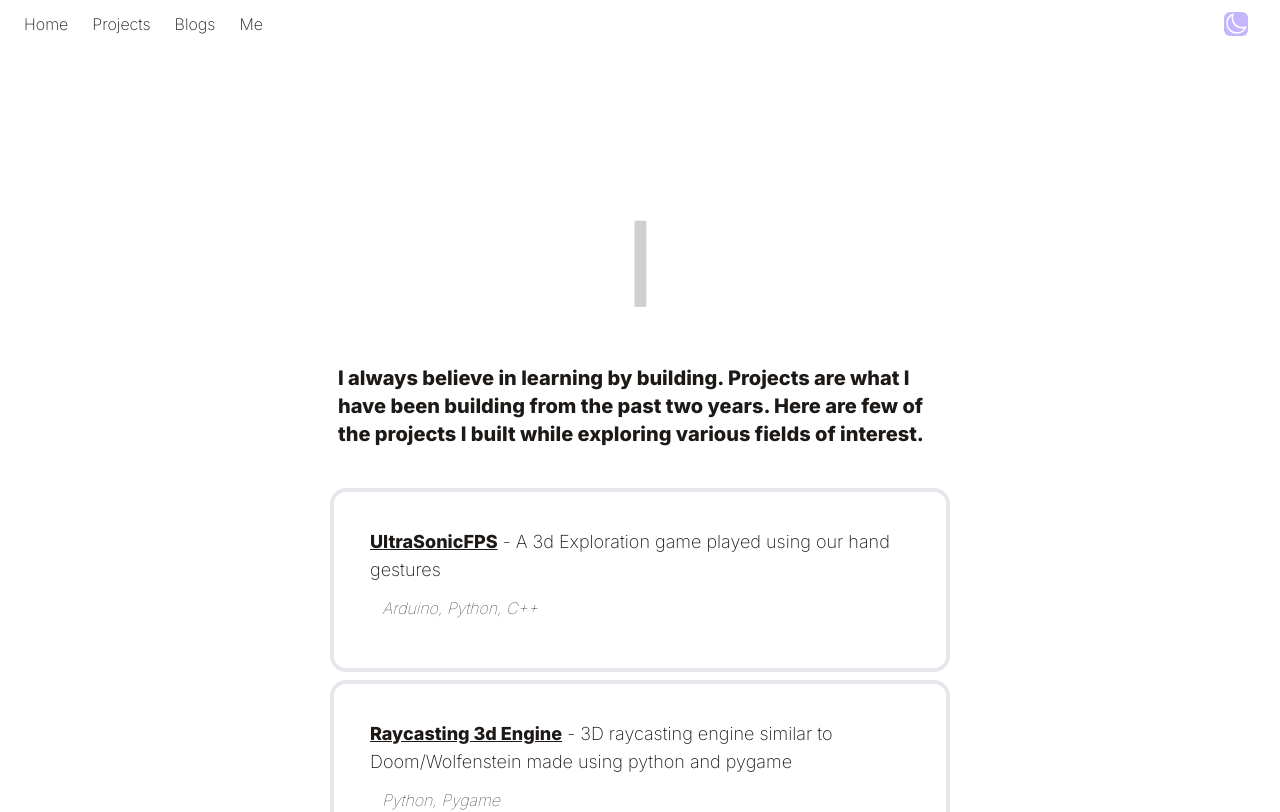
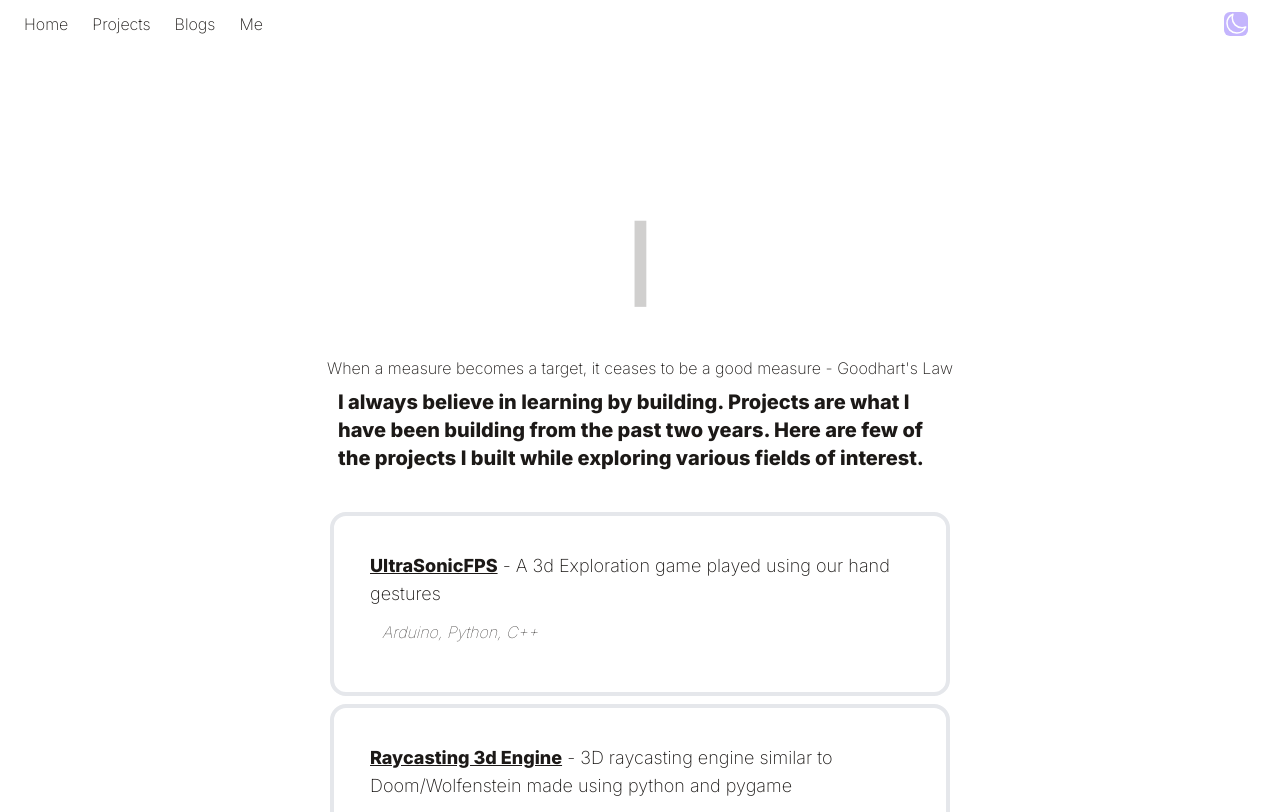
Before and after one commit to theyashwanthsai/DigitalGarden, a React (Vite) app: page /projects in a window 1280 px wide. Shown: the top 812 px of the page. Built offline with nearby package versions, Linux system fonts and the light colour scheme; a web font is replaced by a local one.

Commit message:
vercel.json

```diff
--- a/src/components/Projects.jsx
+++ b/src/components/Projects.jsx
@@ -27,7 +27,7 @@ function Projects() {
 
 
 
-
+      <p>When a measure becomes a target, it ceases to be a good measure - Goodhart's Law</p>
       <p className="p-2 text-xl  mb-6 font-semibold md:w-2/4">
         I always believe in learning by building.
         Projects are what I have been building from the past two years.
```
Also changed, not shown: vercel.json (added).
